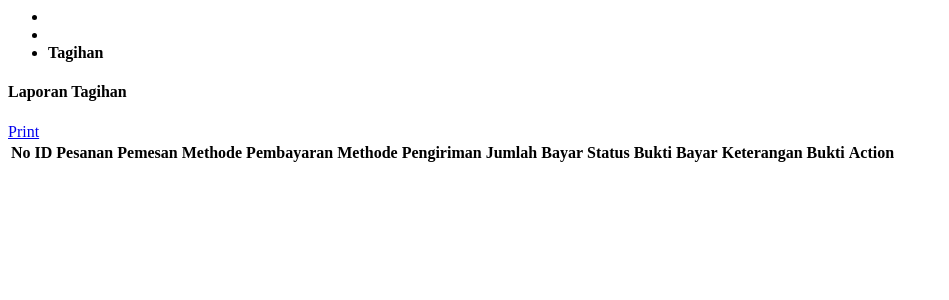
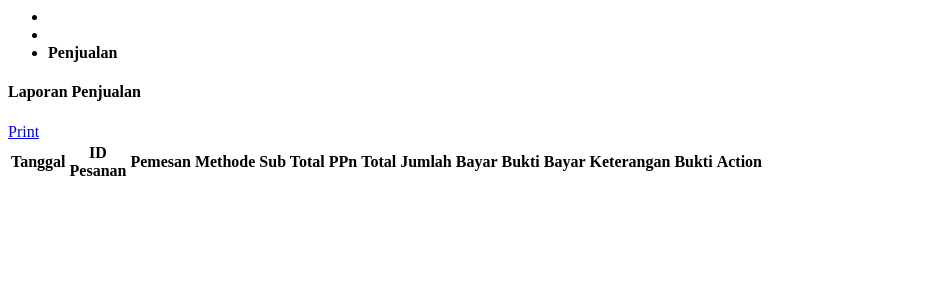
Before and after one commit to PADEK-IN/si_pepew_abadi, a PHP site: page /views/pages/admin/tagihan/list.php in a window 1280 px wide. Shown: the top 300 px of the page, without its empty margins (0-949 px from the left). Run offline with PHP 8.4, Linux system fonts and the light colour scheme; lists and menus that the app fills with data are empty.

Commit message:
fix: report admin

```diff
--- a/views/pages/admin/tagihan/list.php
+++ b/views/pages/admin/tagihan/list.php
@@ -11,7 +11,7 @@
                         <i class="icon-arrow-right"></i>
                     </li>
                     <li class="nav-item">
-                        <b>Tagihan</b>
+                        <b>Penjualan</b>
                     </li>
                 </ul>
             </div>
@@ -19,7 +19,7 @@
                 <div class="col-md-12">
                     <div class="card">
                         <div class="card-header d-flex justify-content-between">
-                            <h4 class="card-title">Laporan Tagihan</h4>
+                            <h4 class="card-title">Laporan Penjualan</h4>
                             <div>
                                 <a class="btn btn-sm btn-warning btn-round ms-auto no-print" href="#" onclick="printReport()">
                                     <i class="fas fa-file-alt"></i>
@@ -29,18 +29,22 @@
                         </div>
                         <div class="card-body">
                             <div class="table-responsive">
-                                <table id="multi-filter-select" class="display table table-striped table-hover text-center">
+                                <table id="multi-filter-select" class="display table table-fixed table-hover text-center">
                                     <thead>
                                         <tr>
-                                            <th>No</th>
-                                            <th>ID Pesanan</th>
+                                            <th>Tanggal</th>
+                                            <th style="width: 10px;">ID Pesanan</th>
                                             <th>Pemesan</th>
-                                            <th>Methode Pembayaran</th>
-                                            <th>Methode Pengiriman</th>
+                                            <th>Methode</th>
+                                            <th style="display: none;">Methode Pengiriman</th>
+                                            <th>Sub Total</th>
+                                            <!-- <th>Ongkir</th> -->
+                                            <th>PPn</th>
+                                            <th>Total</th>
                                             <th>Jumlah Bayar</th>
-                                            <th>Status</th>
-                                            <th>Bukti Bayar</th>
-                                            <th>Keterangan Bukti</th>
+                                            <th style="display: none;">Status</th>
+                                            <th class="no-print">Bukti Bayar</th>
+                                            <th class="no-print">Keterangan Bukti</th>
                                             <th class="no-print">Action</th>
                                         </tr>
                                     </thead>
@@ -48,7 +52,7 @@
                                         <?php if (isset($listTagihan)): ?>
                                             <?php foreach ($listTagihan as $index => $item): ?>
                                                 <tr>
-                                                    <td><?php echo $index + 1; ?></td>
+                                                    <td><?= $item['created_at'] ?></td>
                                                     <td>
                                                         <a href="/admin/tagihan/<?php echo $item['id']; ?>"><?php echo $item['id_pesanan']; ?></a>
                                                     </td>
@@ -60,15 +64,19 @@
                                                             echo '<span class="badge badge-primary">Transfer</span>';
                                                         }?>
                                                     </td>
-                                                    <td>
+                                                    <td style="display: none;">
                                                         <?php if($item['pesanan']['metode_kirim'] == 'diantar') {
                                                             echo '<span class="badge badge-success">Di Antar</span>';
                                                         } else {
                                                             echo '<span class="badge badge-primary">Di Jemput</span>';
                                                         }?>
                                                     </td>
-                                                    <td>Rp. <?= $item['jumlah_bayar'] ?></td>
-                                                    <td>
+                                                    <td>Rp. <?= number_format($item['pesanan']['total'], 0, ",", ".") ?></td>
+                                                    <!-- <td>Rp. <?= number_format($item['pesanan']['ppn'], 0, ",", ".") ?></td> -->
+                                                    <td>Rp. <?= number_format($item['pesanan']['ppn'], 0, ",", ".") ?></td>
+                                                    <td>Rp. <?= number_format($item['pesanan']['ppn']+$item['pesanan']['total'], 0, ",", ".") ?></td>
+                                                    <td>Rp. <?= number_format($item['jumlah_bayar'], 0, ",", ".") ?></td>
+                                                    <td style="display: none;">
                                                         <?php if($item['status'] == 'tertunda') {
                                                             echo '<span class="badge badge-warning">Tertunda</span>';
                                                         } else if($item['status'] == 'lunas') {
@@ -77,7 +85,7 @@
                                                             echo '<span class="badge badge-danger">Batal</span>';
                                                         }?>
                                                     </td>
-                                                    <td>
+                                                    <td class="no-print">
                                                         <?php
                                                             if ($item['metode_bayar'] === 'transfer') {
                                                                 if ($item['bukti_bayar'] !== null) {
@@ -91,7 +99,7 @@
                                                             }
                                                         ?>
                                                     </td>
-                                                    <td>
+                                                    <td class="no-print">
                                                         <?php if($item['isValid'] == '1') {
                                                             echo '<span class="badge badge-success">Valid</span>';
                                                         } else {
@@ -145,30 +153,32 @@
     var printWindow = window.open('', '', 'height=800,width=1200');
     printWindow.document.write('<html><head><title>Print Tagihan</title>');
     printWindow.document.write('<style>');
-            printWindow.document.write('body { font-family: Arial, sans-serif; }');
+    printWindow.document.write('@media print { body { font-family: Arial, sans-serif; }');
     printWindow.document.write('.header { text-align: center; margin-bottom: 20px; }');
     printWindow.document.write('.footer { text-align: center; margin-top: 20px; }');
-            printWindow.document.write('table { width: 100%; border-collapse: collapse; margin: 20px 0; }');
-            printWindow.document.write('th, td { border: 1px solid #ddd; padding: 8px; text-align: center; }');
+    printWindow.document.write('.no-print { display: none; }'); // Menyembunyikan elemen yang tidak perlu
+    printWindow.document.write('table { width: 100%; border-collapse: collapse; margin: 20px 0; table-layout: fixed; }');
+    printWindow.document.write('th, td { border: 1px solid #ddd; text-align: center; word-wrap: break-word; padding: 8px; }');
     printWindow.document.write('th { background-color: #f2f2f2; }');
+    printWindow.document.write('@page { size: landscape; } }');
     printWindow.document.write('</style></head><body>');
 
     // Header
     printWindow.document.write('<div style="margin-bottom:3rem;text-align:center;">');
-            printWindow.document.write('<h1 tyle="margin:0; padding:0;">CV. Samudera Abadi</h1>');
+    printWindow.document.write('<h1 style="margin:0; padding:0;">CV. Samudera Abadi</h1>');
     printWindow.document.write('<p style="margin:0; padding:0;">Jl. Pangeran Hidayat Paal Lima Perm. Taman Tamarona Blok C 14 Kota Baru, Kota Jambi</p>');
-            printWindow.document.write('<p tyle="margin:0; padding:0;">Telepon. 0022-7005-0707 - Bu Siti Hardina</p>');
+    printWindow.document.write('<p style="margin:0; padding:0;">Telepon. 0022-7005-0707 - Bu Siti Hardina</p>');
     printWindow.document.write('</div>');
 
     // Laporan
-            printWindow.document.write('<h2 style="text-align: center;">Laporan Transaksi</h2>');
+    printWindow.document.write('<h2 style="text-align: center;">Laporan Penjualan</h2>');
 
     // Tabel Laporan
     printWindow.document.write(document.querySelector('#print-table').outerHTML);
 
     // Footer
-            printWindow.document.write('<div style="text-align: right; margin-top: 4rem;>');
-            printWindow.document.write('<p style="margin-bottom:3rem; text-align: center;">Admin,</p>');
+    printWindow.document.write('<div style="text-align: right; margin-top: 4rem;">');
+    printWindow.document.write('<p style="margin-bottom:3rem; text-align: right;">Admin,</p>');
     printWindow.document.write('<p style="margin-top:3rem;">____________</p>');
     printWindow.document.write('</div>');
 
@@ -188,4 +198,5 @@
     event.preventDefault();
     printReport();
 });
+
     </script>
```
Lines whose indentation alone changed are shown as unchanged.
